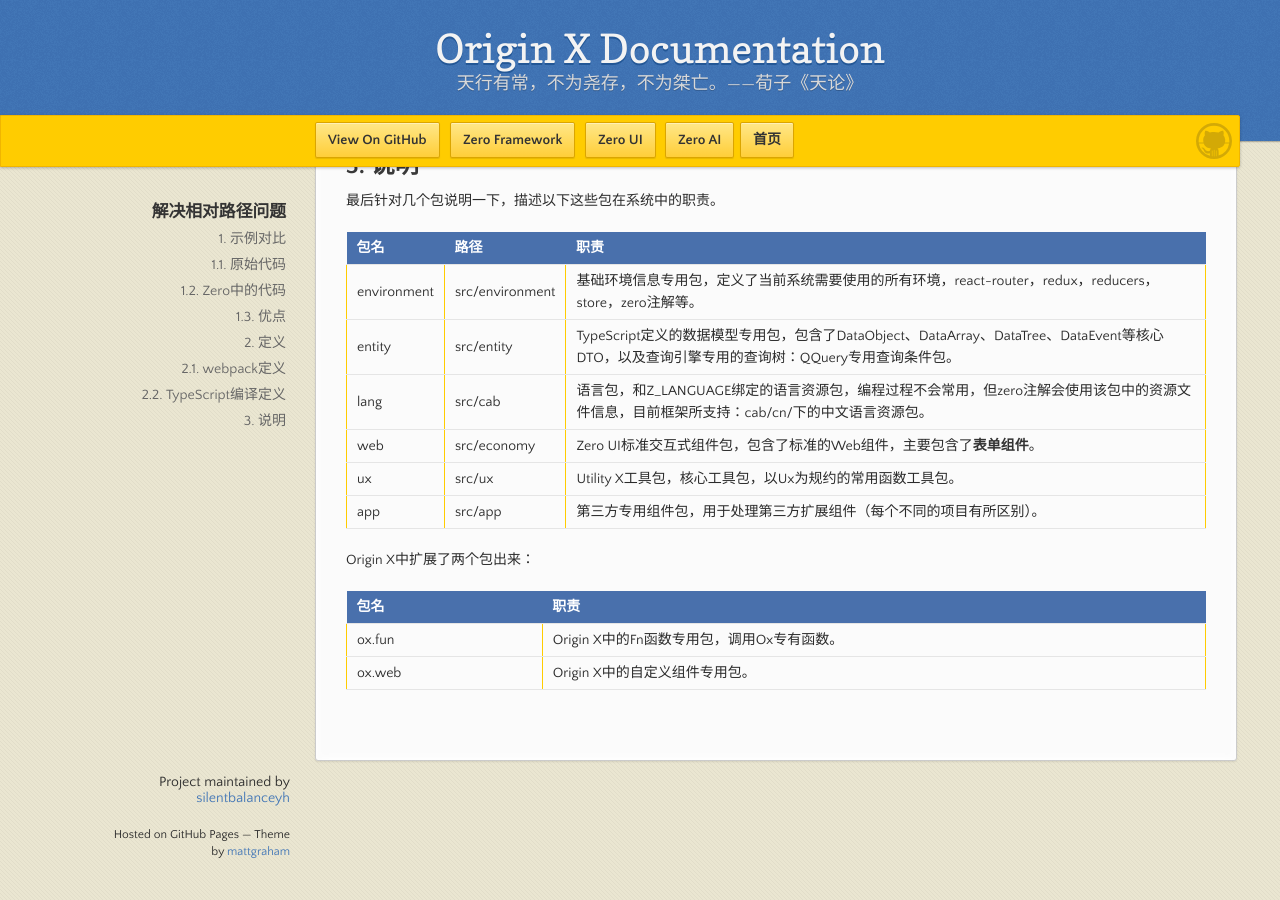
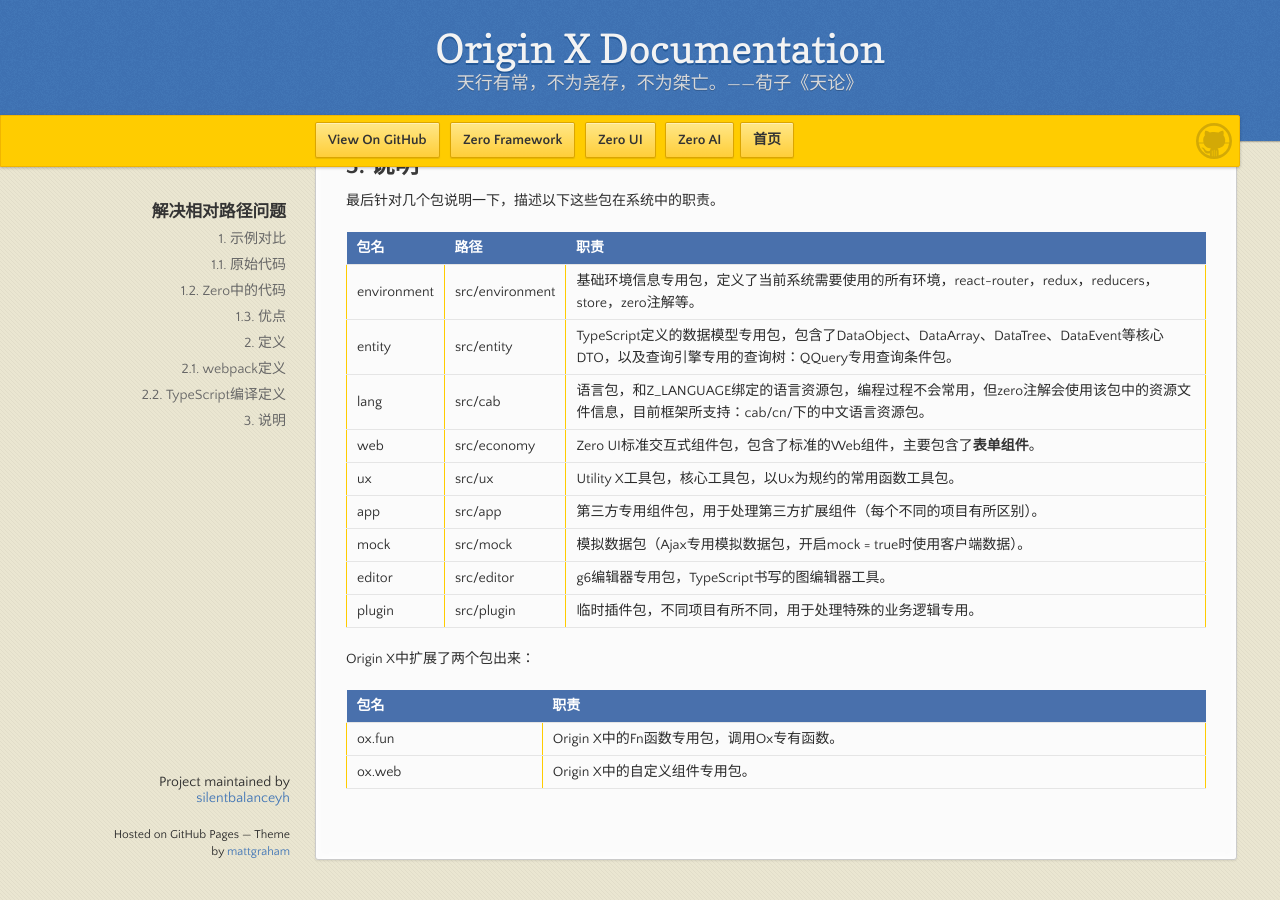
Before and after one commit to silentbalanceyh/mi-kb, a Jekyll site: the page built from zero-ui/1-zero-ui-guide/zui-006-jie-jue-xiang-dui-lu-jing-wen-ti.md, in a window 1280 px wide and 900 px high, scrolled down 3189 px. Built offline with Jekyll 4.4.1, drawn with Linux system fonts in a browser that asks for light colours; our own code applies the rules of GitHub Pages for plain Markdown files.

Commit message:
Updates zero-ui/1-zero-ui-guide/zui-006-jie-jue-xiang-dui-lu-jing-wen-ti.md
Auto commit by GitBook Editor

```diff
--- a/zero-ui/1-zero-ui-guide/zui-006-jie-jue-xiang-dui-lu-jing-wen-ti.md
+++ b/zero-ui/1-zero-ui-guide/zui-006-jie-jue-xiang-dui-lu-jing-wen-ti.md
@@ -161,6 +161,9 @@ tsconfig.json
 | web | src/economy | Zero UI标准交互式组件包，包含了标准的Web组件，主要包含了**表单组件**。 |
 | ux | src/ux | Utility X工具包，核心工具包，以Ux为规约的常用函数工具包。 |
 | app | src/app | 第三方专用组件包，用于处理第三方扩展组件（每个不同的项目有所区别）。 |
+| mock | src/mock | 模拟数据包（Ajax专用模拟数据包，开启mock = true时使用客户端数据）。 |
+| editor | src/editor | g6编辑器专用包，TypeScript书写的图编辑器工具。 |
+| plugin | src/plugin | 临时插件包，不同项目有所不同，用于处理特殊的业务逻辑专用。 |
 
 Origin X中扩展了两个包出来：
 
```
